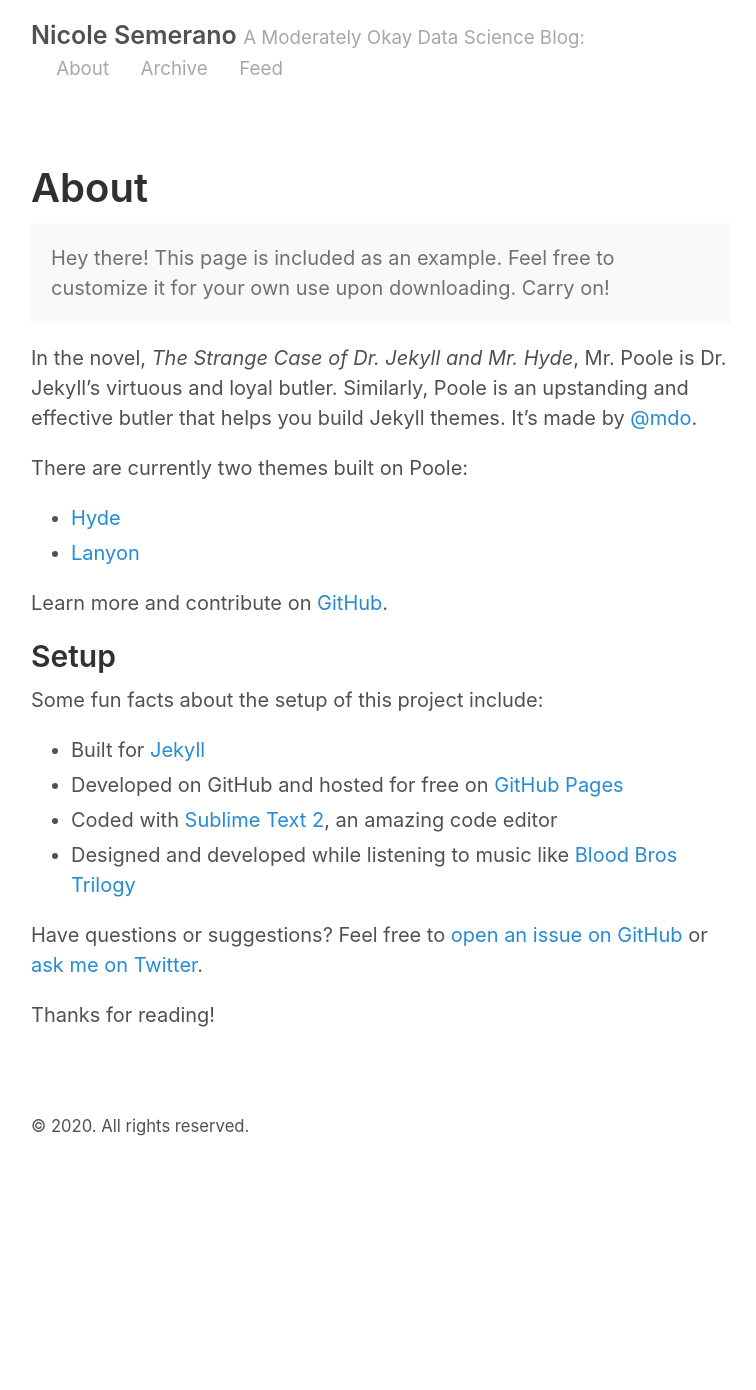
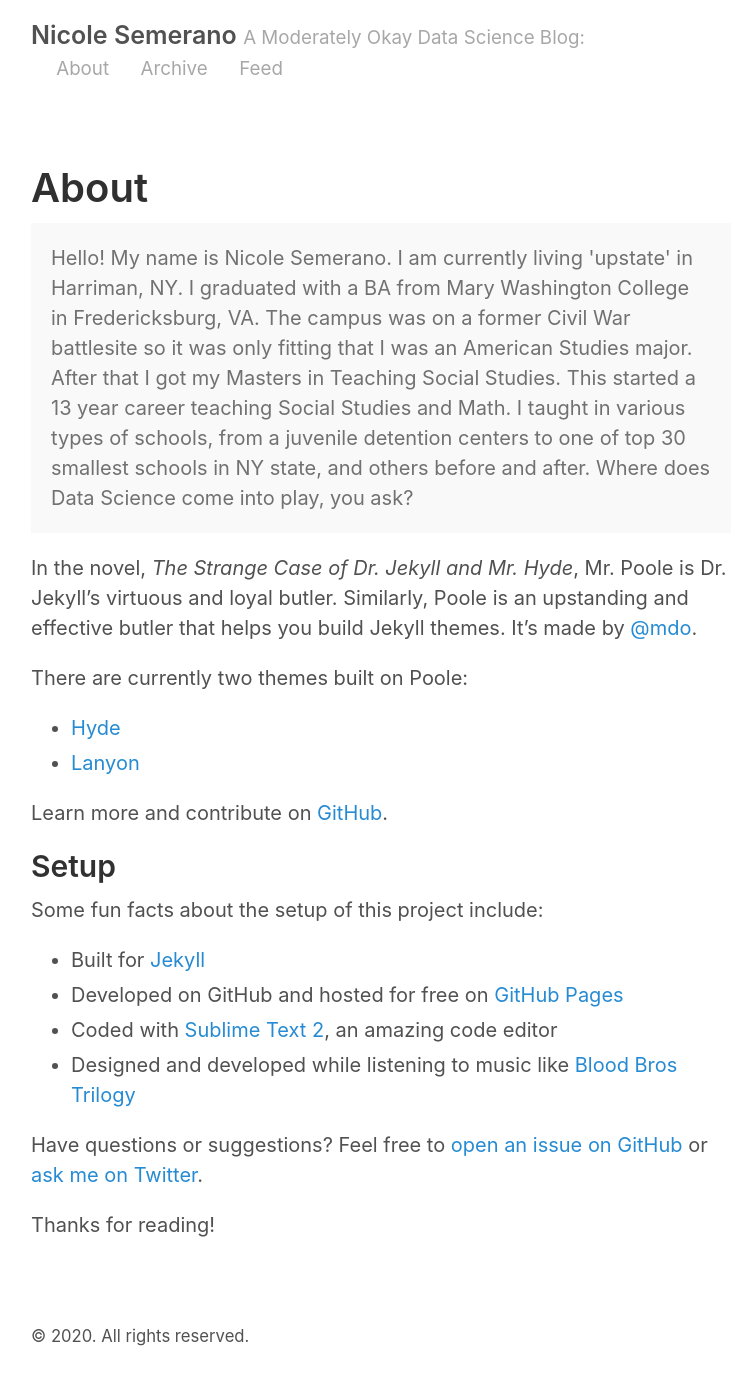
Before and after one commit to nicolesemerano/nicolesemerano.github.io, a Jekyll site: the page built from about.md, in a window 1280 px wide. Shown: the whole page, without its empty margins (259-1015 px from the left). Built offline with Jekyll 4.4.1, drawn with Linux system fonts in a browser that asks for light colours; before the commit the page ends 1180 px from its top, so only the background shows below that.

Commit message:
about changes

```diff
--- a/about.md
+++ b/about.md
@@ -4,7 +4,7 @@ title: About
 ---
 
 <p class="message">
-  Hey there! This page is included as an example. Feel free to customize it for your own use upon downloading. Carry on!
+  Hello!  My name is Nicole Semerano.  I am currently living 'upstate' in Harriman, NY.  I graduated with a BA from Mary Washington College in Fredericksburg, VA.  The campus was on a former Civil War battlesite so it was only fitting that I was an American Studies major.  After that I got my Masters in Teaching Social Studies.  This started a 13 year career teaching Social Studies and Math.  I taught in various types of schools, from a juvenile detention centers to one of top 30 smallest schools in NY state, and others before and after.  Where does Data Science come into play, you ask?
 </p>
 
 In the novel, *The Strange Case of Dr. Jekyll and Mr. Hyde*, Mr. Poole is Dr. Jekyll's virtuous and loyal butler. Similarly, Poole is an upstanding and effective butler that helps you build Jekyll themes. It's made by [@mdo](https://twitter.com/mdo).
```
